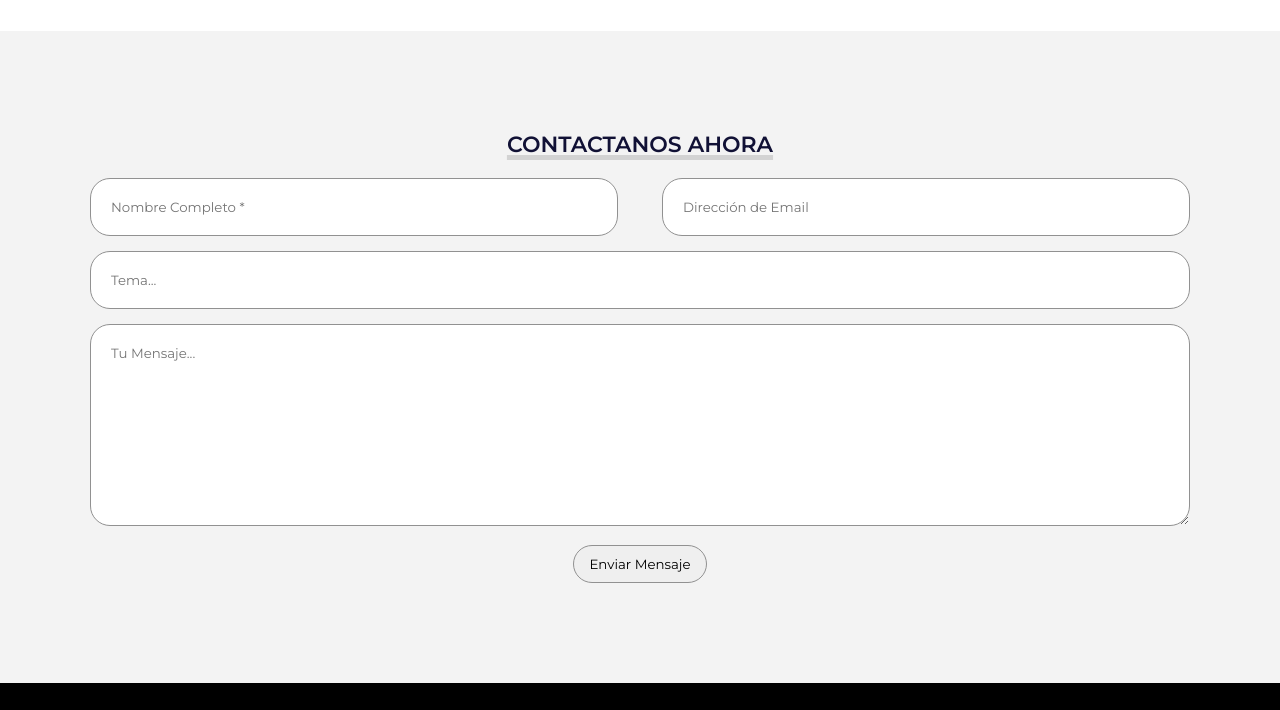
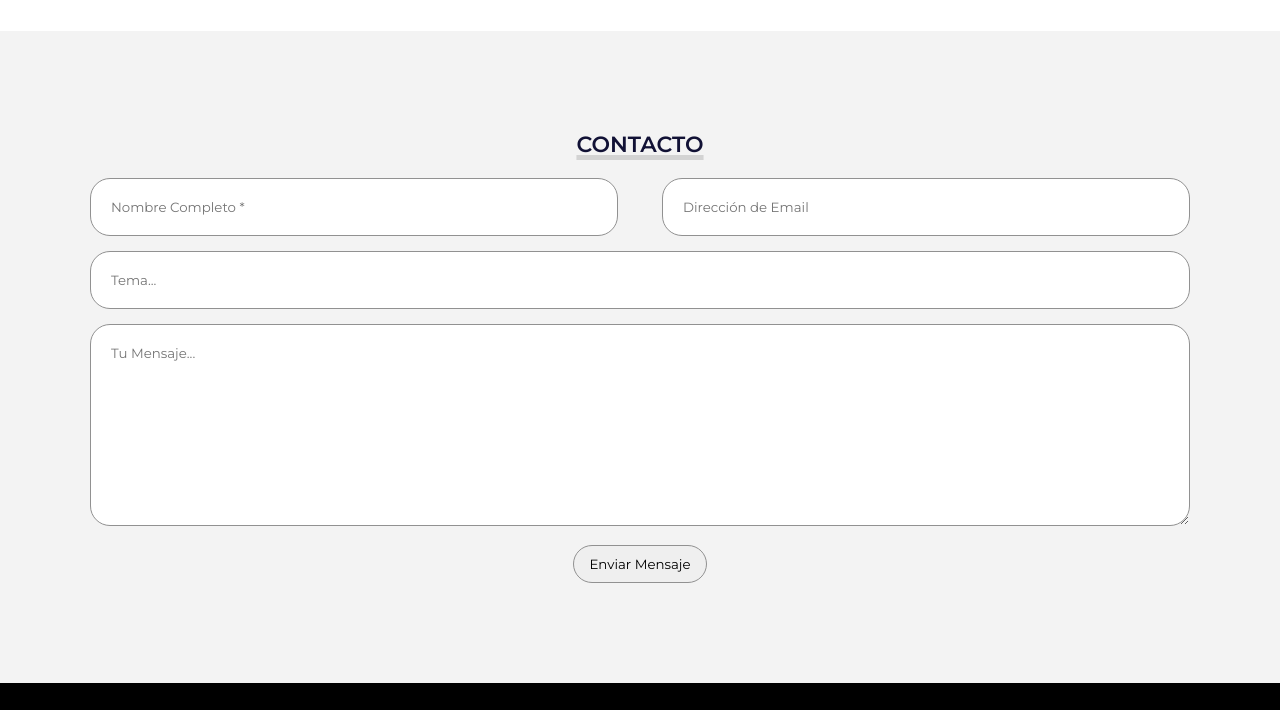
Before and after one commit to EmiB11/mi-porfolio, a website: page index.html in a window 1280 px wide. Shown: the part 3620-4330 px from the top of the page. Drawn offline with Linux system fonts and the light colour scheme.

Commit message:
cambio estilo de contacto

```diff
--- a/index.html
+++ b/index.html
@@ -312,7 +312,7 @@
 
     <!-- SECCTION C O N T A C T O -->
     <section id="contacto">
-      <h3 class="titulo-seccion">Contactanos ahora</h3>
+      <h3 class="titulo-seccion">Contacto</h3>
       <div class="contenedor-form">
         <form id="my-form" action="https://formspree.io/f/xwkzpbar" method="POST">
           <div class="fila mitad">
```
